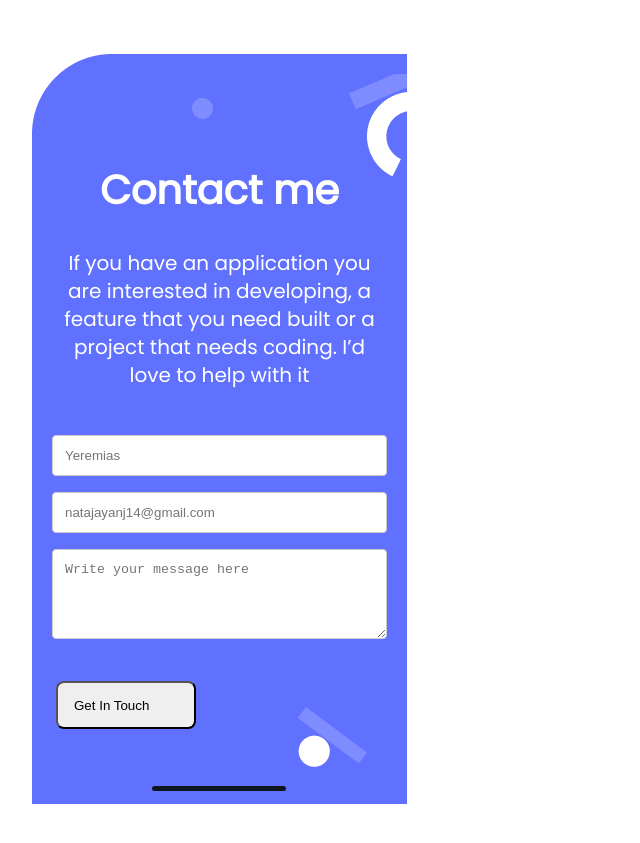
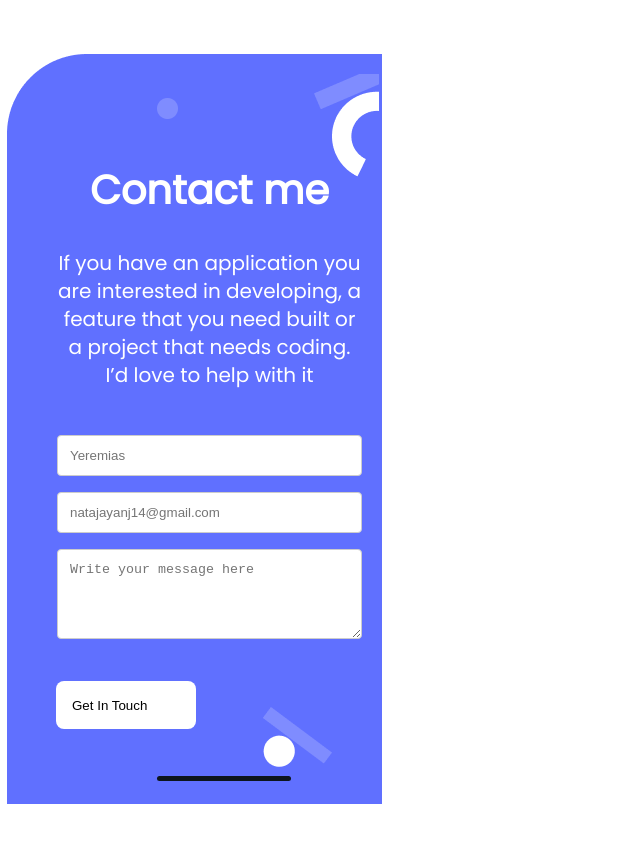
Before and after one commit to atatm/My-portfolio, a website: page index.html in a window 1280 px wide. Shown: the part 4374-5217 px from the top of the page, without its empty margins (0-640 px from the left). Drawn offline with Linux system fonts and the light colour scheme.

Commit message:
Make corections which are asks to change

```diff
--- a/index.html
+++ b/index.html
@@ -2,7 +2,7 @@
 <html lang="en">
 <head>
     <link href="https://fonts.googleapis.com/css2?family=Poppins" rel="stylesheet">
-    <link rel="stylesheet" type="text/css" href="index.css">
+    <link rel="stylesheet" type="text/css" href="style.css">
     <meta charset="UTF-8">
     <meta http-equiv="X-UA-Compatible" content="IE=edge">
     <meta name="viewport" content="width=device-width, initial-scale=1.0">
@@ -151,11 +151,11 @@
           <p class="para">If you have an application you are interested in developing, a feature that you need built or a project that needs coding. I’d love to help with it </p>
       </div>
 
-    <form action="https://formspree.io/f/{form_id}" method="post">
+    <form action="https://formspree.io/f/mvoyrlaq" method="POST">
       <div class="form">
-          <input type="text"  class="form1"  placeholder="Yeremias" maxlength="30" required>
-          <input type="email" class="form1" placeholder="natajayanj14@gmail.com" maxlength="30" required>
-          <textarea id="subject" class="form1" placeholder="Write your message here"
+          <input type="text"  name="name" class="form1"  placeholder="Yeremias" maxlength="30" required>
+          <input type="email" name="email" class="form1" placeholder="natajayanj14@gmail.com" maxlength="30" required>
+          <textarea id="subject" name="subject" class="form1" placeholder="Write your message here"
                maxlength="500" required></textarea>
       </div>
       <br>
--- a/index.css
+++ b/style.css
@@ -669,14 +669,16 @@ img {
   height: 750px;
   text-align: center;
   color: white;
+  margin-right: 50px;
 }
 
 .shapes {
   background-image: url(images/contactshapes.png);
   background-repeat: no-repeat;
   background-position: center, right, left;
-  background-position-x: 160px;
+  background-position-x: 120px;
   background-position-y: -10px;
+  margin-left: 30px;
 }
 
 .contat {
@@ -725,9 +727,22 @@ textarea {
 
 .form-button {
   margin-left: 20px;
-  background-image: url(./images/poly4.png), url(./images/polycircle.png);
   background-repeat: no-repeat;
   background-position: center, right;
+}
+
+.see {
+  display: flex;
+  flex-direction: row;
+  align-items: center;
+  padding: 12px 16px;
+  position: absolute;
+  width: 140px;
+  height: 48px;
+  left: 24px;
+  background: #fff;
+  border-radius: 8px;
+  border: transparent;
 }
 
 button {
@@ -745,7 +760,7 @@ button {
 
 .active,
 .btn:hover {
-  background-color: #666;
+  background-color: white;
   color: white;
 }
 
@@ -759,6 +774,7 @@ button {
 .see:hover {
   background-color: #6070ff;
   color: rgb(255, 255, 255);
+  border: 1px solid #fff;
 }
 
 .resume:focus {
@@ -786,5 +802,4 @@ button {
   background: #0d151e;
   border-radius: 10px;
   margin-left: 120px;
-  margin-top: 10px;
 }
```
